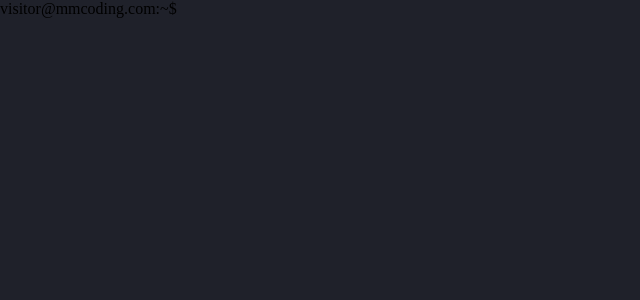
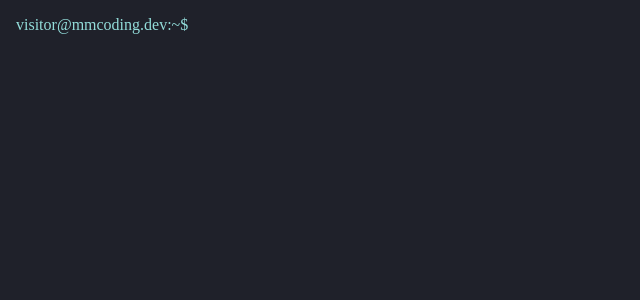
Before and after one commit to Matt-MMCoding/personal-site, a Next.js app: page / in a window 1280 px wide. Shown: the top 300 px of the page, without its empty margins (0-640 px from the left). Built offline with nearby package versions, Linux system fonts and the light colour scheme.

Commit message:
updating input label and styling

```diff
--- a/src/pages/index.tsx
+++ b/src/pages/index.tsx
@@ -34,6 +34,7 @@ export default function Home() {
   };
 
   const handleKeyPress = (e: KeyboardEvent<HTMLTextAreaElement>) => {
+    // todo: handle mobile return key
     if (e.key === 'Enter') {
       handleSubmit(e);
     }
@@ -74,7 +75,7 @@ export default function Home() {
         <form onSubmit={() => handleSubmit}>
           <div className={styles.input_container}>
             <span className={styles.input_pre}>
-              visitor@mmcoding.com:~$&nbsp;
+              visitor@mmcoding.dev:~$&nbsp;
             </span>
             <div className={styles.cursor}>
               <textarea
--- a/src/styles/Home.module.css
+++ b/src/styles/Home.module.css
@@ -1,5 +1,9 @@
 .input_container {
   display: flex;
+}
+
+.input_pre {
+  color: #93ddda;
 }
 
 .input_field {
@@ -14,8 +18,8 @@
 }
 
 .input_field:focus {
-  /* outline: none; */
-  /* color: transparent; */
+  /* outline: none;
+  color: transparent; */
   text-shadow: 0px 0px 0px white;
 }
 
@@ -25,13 +29,13 @@
 
 .cursor i {
   position: absolute;
-  width: 1px;
-  height: 80%;
-  background-color: red;
-  left: 5px;
-  top: 10%;
+  width: 8px;
+  height: 1.25em;
+  background-color: blueviolet;
+  left: 2px;
+  top: 0;
   animation-name: blink;
-  animation-duration: 800ms;
+  animation-duration: 1.5s;
   animation-iteration-count: infinite;
   opacity: 1;
 }
@@ -48,14 +52,3 @@
     opacity: 0;
   }
 }
-
-/*
-.cmdinput {
-  border: none;
-  outline: none;
-  background: transparent;
-}
-
-.cmdinput:focus {
-  outline: none;
-} */
--- a/src/styles/globals.css
+++ b/src/styles/globals.css
@@ -88,6 +88,7 @@ body {
 body {
   color: rgb(var(--foreground-rgb));
   background: #1f212a;
+  padding: 1rem;
 }
 
 a {
```
